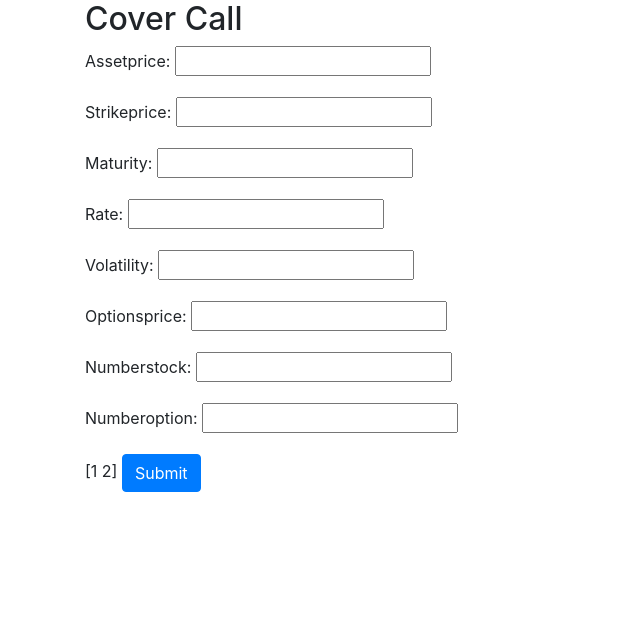
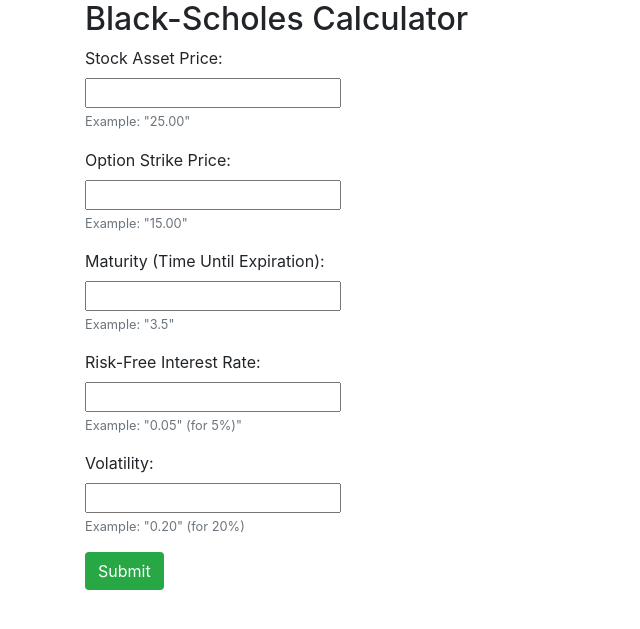
Before and after one commit to hieufaiz/cwtrading, a Django app: page /covercall/ in a window 1280 px wide. Shown: the top 629 px of the page, without its empty margins (0-640 px from the left). Run offline with Django 3.2, Linux system fonts and the light colour scheme; some libraries are stand-ins or nearby versions.

Commit message:
change view of BS calculator

```diff
--- a/covercall/forms.py
+++ b/covercall/forms.py
@@ -6,6 +6,3 @@ class Covercall(forms.Form):
     maturity = forms.FloatField()
     rate = forms.FloatField()
     volatility = forms.FloatField()
-    optionsPrice = forms.FloatField()
-    numberStock = forms.IntegerField()
-    numberOption = forms.IntegerField()
--- a/covercall/models.py
+++ b/covercall/models.py
@@ -7,9 +7,6 @@ class CoverCall(models.Model):
     maturity = models.FloatField(null=True)
     rate = models.FloatField(null=True)
     volatility = models.FloatField(null=True)
-    optionsPrice = models.FloatField(null=True)
-    numberStock = models.IntegerField(null=True)
-    numberOption = models.IntegerField(null=True)
 class ClosePrice(models.Model):
     date = models.DateField()
     symbol = models.CharField(max_length=10)
--- a/covercall/templates/covercall/index.html
+++ b/covercall/templates/covercall/index.html
@@ -2,7 +2,7 @@
 <html lang="en">
 <head>
     {% load static %}
-    <title>Cover Call</title>
+    <title>Cover Warranty</title>
     <meta charset="utf-8">
     <meta name="viewport" content="width=device-width, initial-scale=1">
     <link rel="stylesheet" href="https://maxcdn.bootstrapcdn.com/bootstrap/4.5.2/css/bootstrap.min.css">
@@ -13,41 +13,40 @@
 </head>
 <body>
     <div class="container">
-        <h2>Cover Call</h2>
+        <h2>Black-Scholes Calculator</h2>
         <form action="{% url 'appcovercall:saveCoverCall' %}" method="POST">
-            <!-- <div class="form-group">
-                <label for="assetprice">Stock Asset Price:</label>
-                <input type="text" class="form-control" id="exampleInputEmail1">
+            {% csrf_token %}
+            <div class="form-group">
+                <label for="assetprice">Stock Asset Price:</label></br>
+                {{ covercall.assetPrice }}
                 <small id="ex1" class="form-text text-muted">Example: "25.00"</small>
             </div>
 
             <div class="form-group">
-                <label for="strikeprice">Option Strike Price:</label>
-                <input type="password" class="form-control" id="exampleInputPassword1">
+                <label for="strikeprice">Option Strike Price:</label></br>
+                {{ covercall.strikePrice }}
                 <small id="ex1" class="form-text text-muted">Example: "15.00"</small>
             </div>
 
             <div class="form-group">
-                <label for="maturity">Maturity (Time Until Expiration):</label>
-                <input type="password" class="form-control" id="exampleInputPassword1">
+                <label for="maturity">Maturity (Time Until Expiration):</label></br>
+                {{ covercall.maturity }}
                 <small id="ex1" class="form-text text-muted">Example: "3.5"</small>
             </div>
 
             <div class="form-group">
-                <label for="rate">Risk-Free Interest Rate::</label>
-                <input type="password" class="form-control" id="exampleInputPassword1">
+                <label for="rate">Risk-Free Interest Rate:</label></br>
+                <!-- <input type="password" class="form-control" id="exampleInputPassword1"> -->
+                {{ covercall.rate }}
                 <small id="ex1" class="form-text text-muted">Example: "0.05" (for 5%)"</small>
             </div>
 
             <div class="form-group">
-                <label for="volatility">Volatility::</label>
-                <input type="password" class="form-control" id="exampleInputPassword1">
-                <small id="ex1" class="form-text text-muted">Example: ".20" (for 20%)</small>
-            </div> -->
-            {% csrf_token %}
-            {{ covercall.as_p }}
-            {{ a }}
-          <button type="submit" class="btn btn-primary">Submit</button>
+                <label for="volatility">Volatility:</label></br>
+                {{ covercall.volatility }}
+                <small id="ex1" class="form-text text-muted">Example: "0.20" (for 20%)</small>
+            </div>
+          <button type="submit" class="btn bg-success text-white">Submit</button>
         </form>
       </div>
 </body>
--- a/covercall/views.py
+++ b/covercall/views.py
@@ -13,14 +13,14 @@ def save_covercall(request):
     if request.method == "POST":
         data = Covercall(request.POST)
         if data.is_valid():
+            optionsPrice =  data.cleaned_data['assetPrice'] + data.cleaned_data['strikePrice']
+            numberStock = data.cleaned_data['assetPrice'] + data.cleaned_data['strikePrice']
+            numberOption = data.cleaned_data['assetPrice'] + data.cleaned_data['strikePrice']
             covercall = CoverCall(assetPrice = data.cleaned_data['assetPrice'],
                 strikePrice = data.cleaned_data['strikePrice'],
                 maturity = data.cleaned_data['maturity'],
                 rate = data.cleaned_data['rate'],
-                volatility = data.cleaned_data['volatility'],
-                optionsPrice = data.cleaned_data['optionsPrice'],
-                numberStock = data.cleaned_data['numberStock'],
-                numberOption = data.cleaned_data['numberOption'])
+                volatility = data.cleaned_data['volatility'])
             covercall.save()
             return HttpResponse('save successful')
         else:
```
Also changed, not shown: covercall/migrations/0005_auto_20210323_1925.py (added), covercall/templates/covercall/campaign.html (added).
